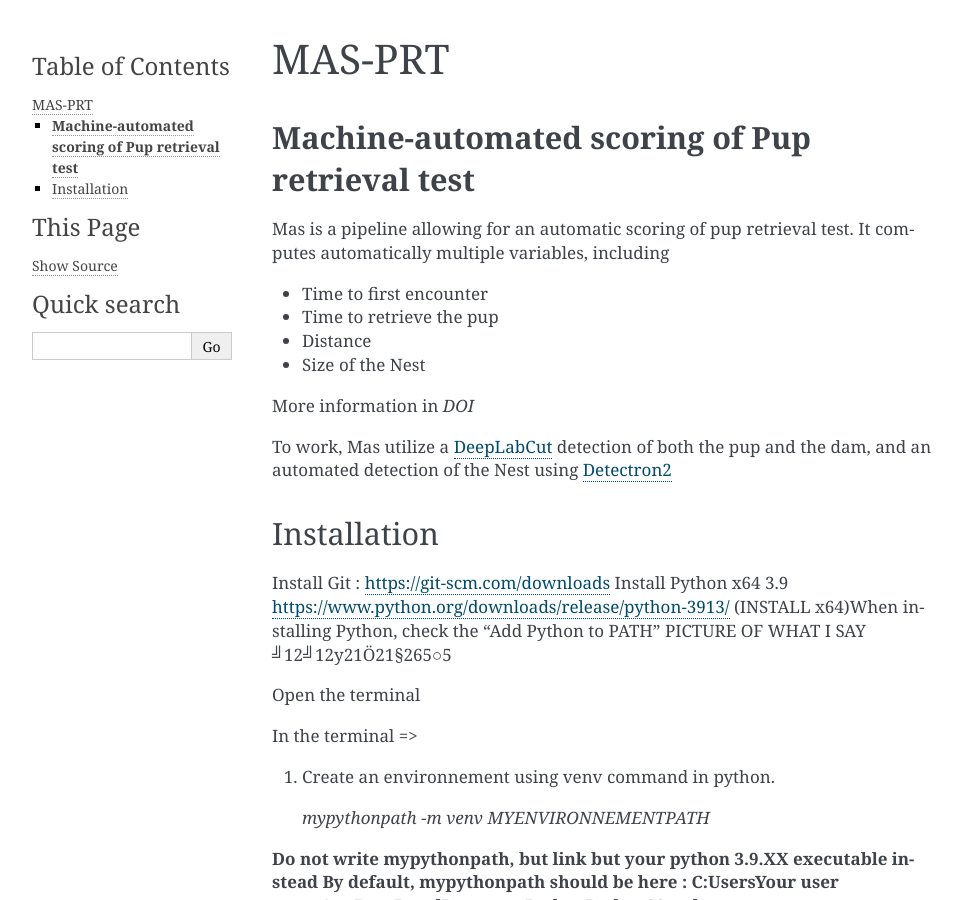
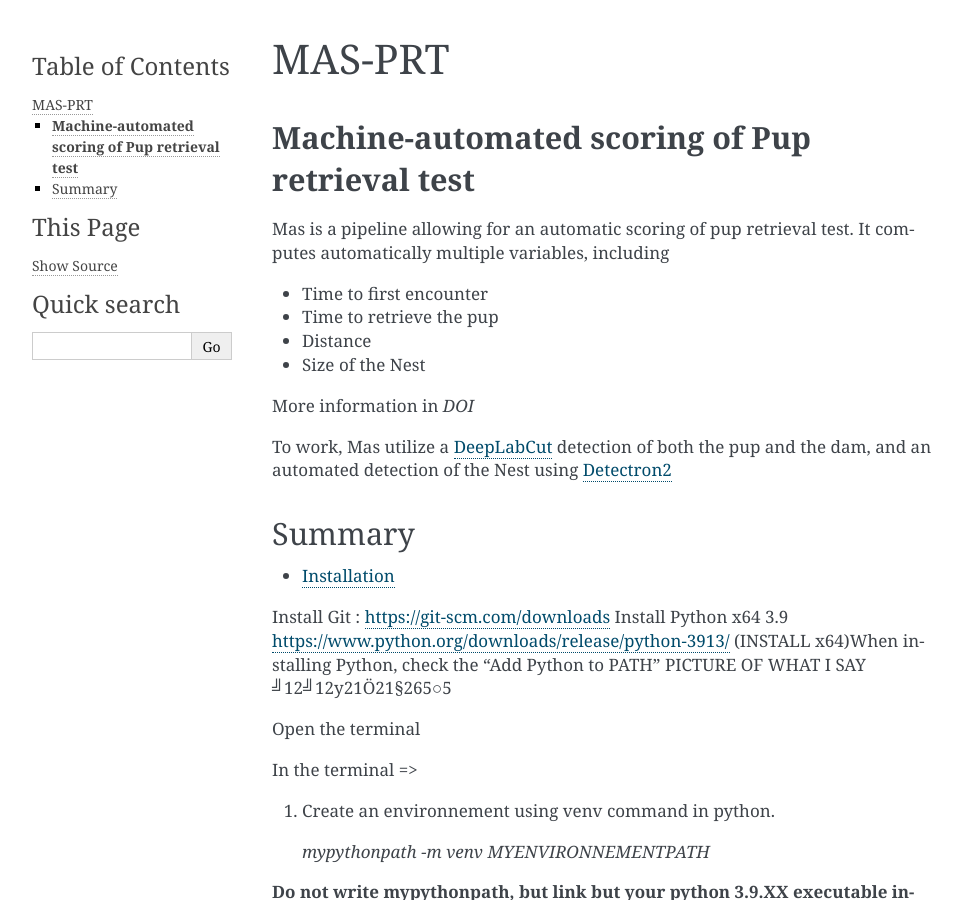
Before and after one commit to ChavisManzoniLab/MAS, a Sphinx documentation site: the page built from docs/index.rst, in a window 1280 px wide and 900 px high. Shown: the whole window, without its empty margins (148-1109 px from the left). Built offline with Sphinx 7.4.7, drawn with Linux system fonts in a browser that asks for light colours.

Commit message:
Update index.rst

```diff
--- a/docs/index.rst
+++ b/docs/index.rst
@@ -15,8 +15,13 @@ More information in *DOI*
 
 To work, Mas utilize a `DeepLabCut <http://www.mackenziemathislab.org/deeplabcut>`_ detection of both the pup and the dam, and an automated detection of the Nest using `Detectron2 <https://github.com/facebookresearch/detectron2?tab=readme-ov-file#learn-more-about-detectron2>`_
 
-Installation
+Summary
 ------------------
+
+.. toctree::
+
+ install
+
 
 Install Git : https://git-scm.com/downloads \
 Install Python x64 3.9 https://www.python.org/downloads/release/python-3913/ (INSTALL x64)\
```
